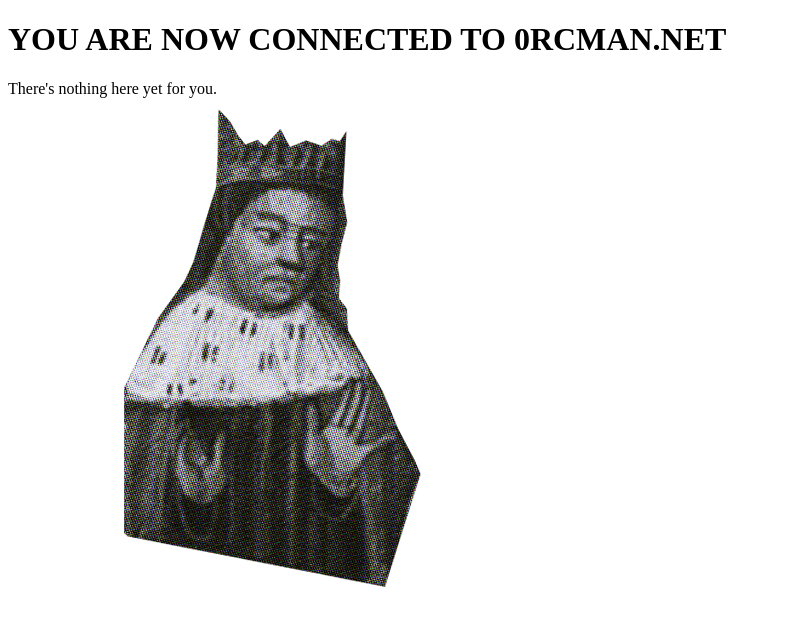
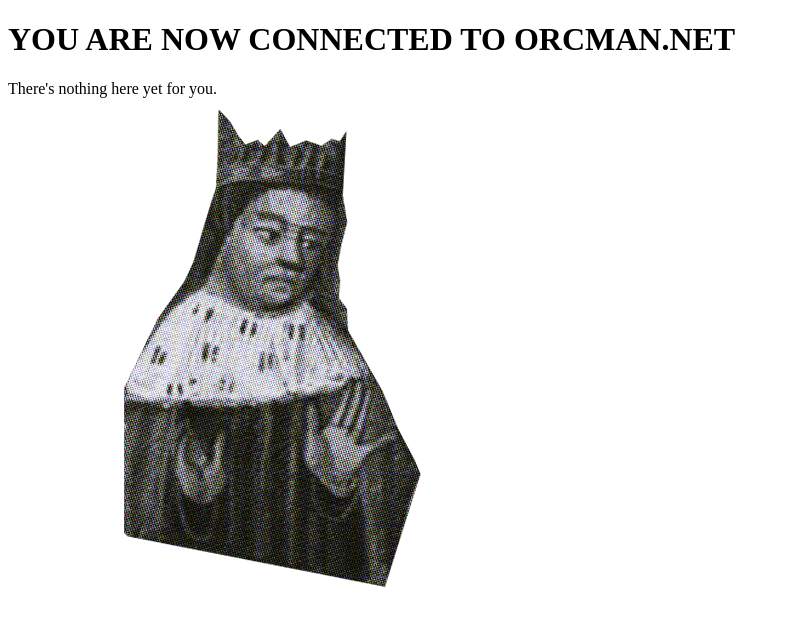
Before and after one commit to Sirikoone/orcman-net, a plain HTML site: page index.html in a window 1280 px wide. Shown: the whole page, without its empty margins (0-790 px from the left). Drawn offline with Linux system fonts and the light colour scheme.

Commit message:
Update index.html

```diff
--- a/index.html
+++ b/index.html
@@ -7,7 +7,7 @@
        <title>ORCMAN.NETn</title>
     </head>
     <body>
-        <h1>YOU ARE NOW CONNECTED TO 0RCMAN.NET</h1>
+        <h1>YOU ARE NOW CONNECTED TO ORCMAN.NET</h1>
         <p>
             There's nothing here yet for you.
             <br>
```
